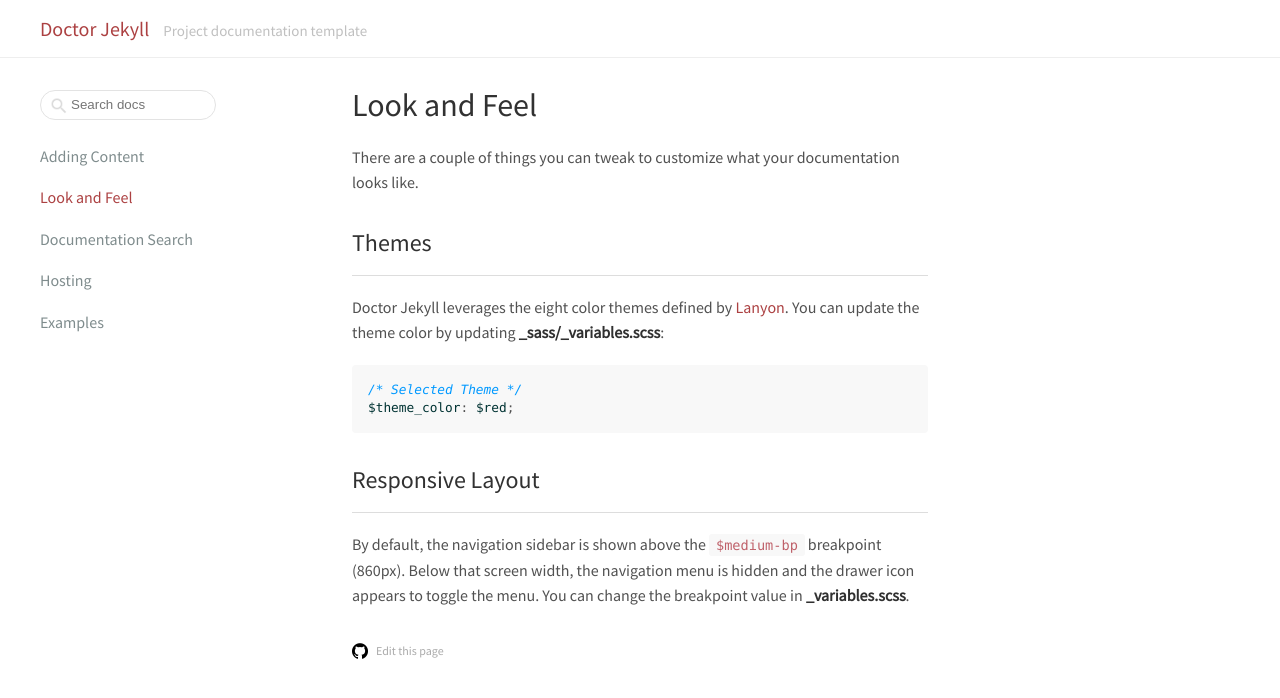
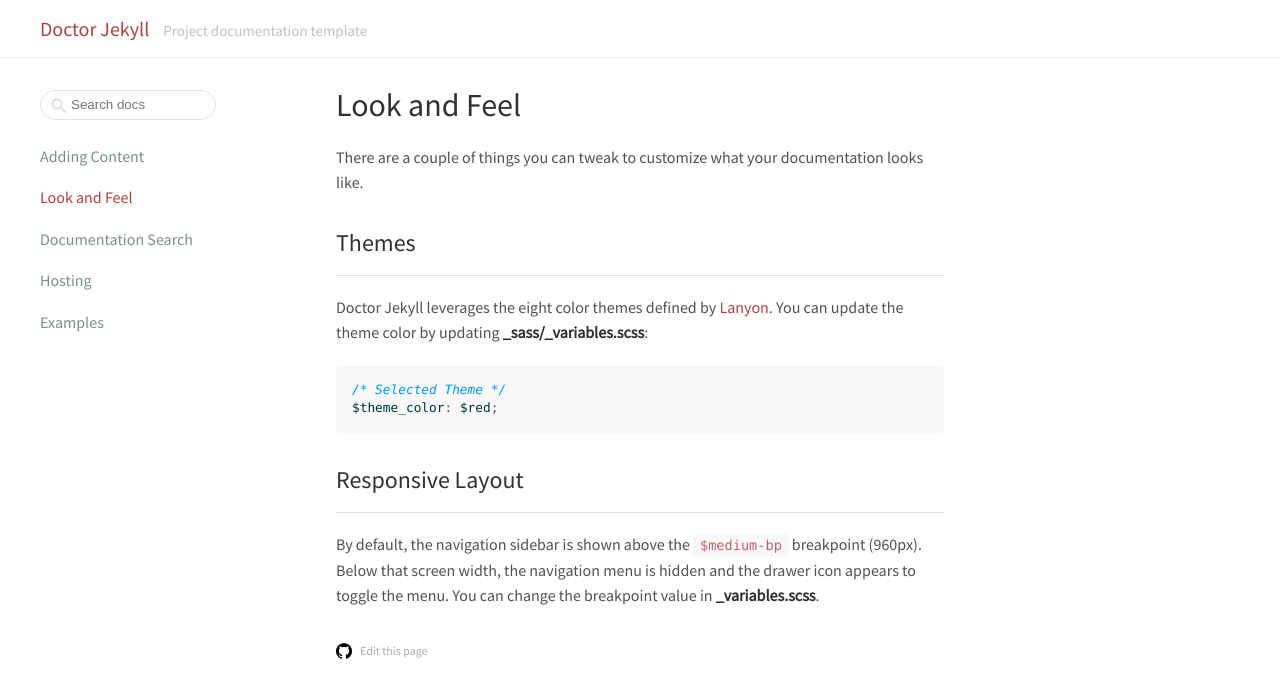
Before and after one commit to bakery/doctor-jekyll, a Jekyll site: the page built from docs/look-and-feel.md, in a window 1280 px wide. Shown: the top 698 px of the page. Built offline with Jekyll 4.4.1, drawn with Linux system fonts in a browser that asks for light colours; comment, search, counter and statistics services are not loaded.

Commit message:
cleanup sass

```diff
--- a/_sass/_lanyon.scss
+++ b/_sass/_doctor.scss
@@ -1,30 +1,12 @@
 /*
- *  ___
- * /\_ \
- * \//\ \      __      ___   __  __    ___     ___
- *   \ \ \   /'__`\  /' _ `\/\ \/\ \  / __`\ /' _ `\
- *    \_\ \_/\ \_\.\_/\ \/\ \ \ \_\ \/\ \_\ \/\ \/\ \
- *    /\____\ \__/.\_\ \_\ \_\/`____ \ \____/\ \_\ \_\
- *    \/____/\/__/\/_/\/_/\/_/`/___/> \/___/  \/_/\/_/
- *                               /\___/
- *                               \/__/
+ *         __           __                  _      __         ____
+ *    ____/ /___  _____/ /_____  _____     (_)__  / /____  __/ / /
+ *   / __  / __ \/ ___/ __/ __ \/ ___/    / / _ \/ //_/ / / / / /
+ *  / /_/ / /_/ / /__/ /_/ /_/ / /       / /  __/ ,< / /_/ / / /
+ *  \__,_/\____/\___/\__/\____/_/     __/ /\___/_/|_|\__, /_/_/
+ *                                   /___/          /____/
  *
- * Designed, built, and released under MIT license by @mdo. Learn more at
- * https://github.com/poole/lanyon.
- */
-
-
-/*
- * Contents
- *
- * Global resets
- * Masthead
- * Sidebar
- * Slide effect
- * Posts and pages
- * Pagination
- * Reverse layout
- * Themes
+ *  https://github.com/bakery/doctor-jekyll.
  */
 
 
@@ -35,6 +17,7 @@
  */
 
 /* Prevent scroll on narrow devices */
+
 html,
 body {
   overflow-x: hidden;
@@ -48,7 +31,6 @@
   font-family: 'Source Sans Pro', Helvetica, Arial, sans-serif;
   font-weight: 400;
   color: #313131;
-  // letter-spacing: -.025rem;
 }
 
 /*
@@ -73,6 +55,9 @@
 
 .container {
   max-width: 32rem;
+  margin-left: auto;
+  margin-right: auto;
+
   @media (min-width: $small-bp) {
     max-width: 36rem;
   }
@@ -89,6 +74,7 @@
     margin-left: 290px;
   }
 }
+
 
 /*
  * Masthead
@@ -293,15 +279,7 @@
 
 }
 
-.sidebar-toggle:active,
-#sidebar-checkbox:focus ~ .sidebar-toggle,
-#sidebar-checkbox:checked ~ .sidebar-toggle {
-  color: #fff;
-  background-color: #555;
-}
-
 .sidebar-toggle:active:before,
-#sidebar-checkbox:focus ~ .sidebar-toggle:before,
 #sidebar-checkbox:checked ~ .sidebar-toggle:before {
   background-image: -webkit-linear-gradient(to bottom, #fff, #fff 20%, #555 20%, #555 40%, #fff 40%, #fff 60%, #555 60%, #555 80%, #fff 80%, #fff 100%);
   background-image:    -moz-linear-gradient(to bottom, #fff, #fff 20%, #555 20%, #555 40%, #fff 40%, #fff 60%, #555 60%, #555 80%, #fff 80%, #fff 100%);
--- a/_sass/_poole.scss
+++ b/_sass/_resets.scss
@@ -1,34 +1,3 @@
-/*
- *                        ___
- *                       /\_ \
- *  _____     ___     ___\//\ \      __
- * /\ '__`\  / __`\  / __`\\ \ \   /'__`\
- * \ \ \_\ \/\ \_\ \/\ \_\ \\_\ \_/\  __/
- *  \ \ ,__/\ \____/\ \____//\____\ \____\
- *   \ \ \/  \/___/  \/___/ \/____/\/____/
- *    \ \_\
- *     \/_/
- *
- * Designed, built, and released under MIT license by @mdo. Learn more at
- * https://github.com/poole/poole.
- */
-
-
-/*
- * Contents
- *
- * Body resets
- * Custom type
- * Messages
- * Container
- * Masthead
- * Posts and pages
- * Pagination
- * Reverse layout
- * Themes
- */
-
-
 /*
  * Body resets
  *
@@ -255,130 +224,3 @@
 tbody tr:nth-child(odd) th {
   background-color: #f8f8f8;
 }
-
-
-/*
- * Custom type
- *
- * Extend paragraphs with `.lead` for larger introductory text.
- */
-
-.lead {
-  font-size: 1.25rem;
-  font-weight: 300;
-}
-
-
-/*
- * Messages
- *
- * Show alert messages to users. You may add it to single elements like a `<p>`,
- * or to a parent if there are multiple elements to show.
- */
-
-.message {
-  margin-bottom: 1rem;
-  padding: 1rem;
-  color: #717171;
-  background-color: #f8f8f8;
-}
-
-
-/*
- * Container
- *
- * Center the page content.
- */
-
-.container {
-  max-width: 38rem;
-  padding-left:  1rem;
-  padding-right: 1rem;
-  margin-left:  auto;
-  margin-right: auto;
-}
-
-
-/*
- * Masthead
- *
- * Super small header above the content for site name and short description.
- */
-
-.masthead {
-  padding-top:    1rem;
-  padding-bottom: 1rem;
-  margin-bottom: 3rem;
-}
-.masthead-title {
-  margin-top: 0;
-  margin-bottom: 0;
-  color: #505050;
-}
-.masthead-title a {
-  color: #505050;
-}
-.masthead-title small {
-  font-size: 75%;
-  font-weight: 400;
-  color: #c0c0c0;
-  letter-spacing: 0;
-}
-
-
-/*
- * Posts and pages
- *
- * Each post is wrapped in `.post` and is used on default and post layouts. Each
- * page is wrapped in `.page` and is only used on the page layout.
- */
-
-.page,
-.post {
-  margin-bottom: 4em;
-}
-
-/* Blog post or page title */
-.page-title,
-.post-title,
-.post-title a {
-  color: #303030;
-}
-.page-title,
-.post-title {
-  margin-top: 0;
-  margin-bottom: 1em;
-}
-
-/* Meta data line below post title */
-.post-date {
-  display: block;
-  margin-top: -.5rem;
-  margin-bottom: 1rem;
-  color: #9a9a9a;
-}
-
-/* Related posts */
-.related {
-  padding-top: 2rem;
-  padding-bottom: 2rem;
-  border-top: 1px solid #eee;
-}
-.related-posts {
-  padding-left: 0;
-  list-style: none;
-}
-.related-posts h3 {
-  margin-top: 0;
-}
-.related-posts li small {
-  font-size: 75%;
-  color: #999;
-}
-.related-posts li a:hover {
-  color: #268bd2;
-  text-decoration: none;
-}
-.related-posts li a:hover small {
-  color: inherit;
-}
--- a/_sass/_variables.scss
+++ b/_sass/_variables.scss
@@ -16,6 +16,6 @@
 
 /* Breakpoints */
 
-$small-bp: 44em;
-$medium-bp: 54em;
-$large-bp: 72em;
+$small-bp: 640px;
+$medium-bp: 960px;
+$large-bp: 1180px;
--- a/_sass/main.scss
+++ b/_sass/main.scss
@@ -1,8 +1,8 @@
 @import "variables";
 @import "utilities";
-@import "poole";
+@import "resets";
 @import "syntax";
-@import "lanyon";
+@import "doctor";
 @import "algolia";
 @import "edit_this_page";
 @import "pagination";
--- a/docs/look-and-feel.md
+++ b/docs/look-and-feel.md
@@ -17,4 +17,4 @@
 
 ## Responsive Layout
 
-By default, the navigation sidebar is shown above the `$medium-bp` breakpoint (860px). Below that screen width, the navigation menu is hidden and the drawer icon appears to toggle the menu. You can change the breakpoint value in  **_variables.scss**.
+By default, the navigation sidebar is shown above the `$medium-bp` breakpoint (960px). Below that screen width, the navigation menu is hidden and the drawer icon appears to toggle the menu. You can change the breakpoint value in  **_variables.scss**.
```
